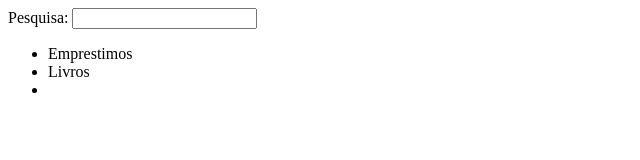
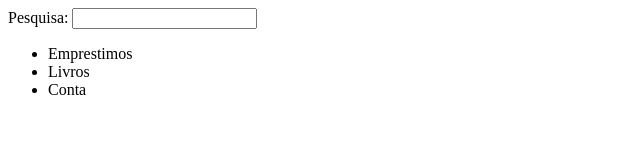
Before and after one commit to vinicuritiba10-lab/biblioteca-, a plain HTML site: page TR/home.html in a window 1280 px wide. Shown: the full height of the page, 0-640 px from the left. Drawn offline with Linux system fonts and the light colour scheme.

Commit message:
Add 'Conta' item to navigation menu

```diff
--- a/TR/home.html
+++ b/TR/home.html
@@ -24,7 +24,7 @@
             <ul>
                 <li>Emprestimos</li>
                 <li>Livros</li>
-                <li></li>
+                <li>Conta</li>
             </ul>
 
         </div>
```
